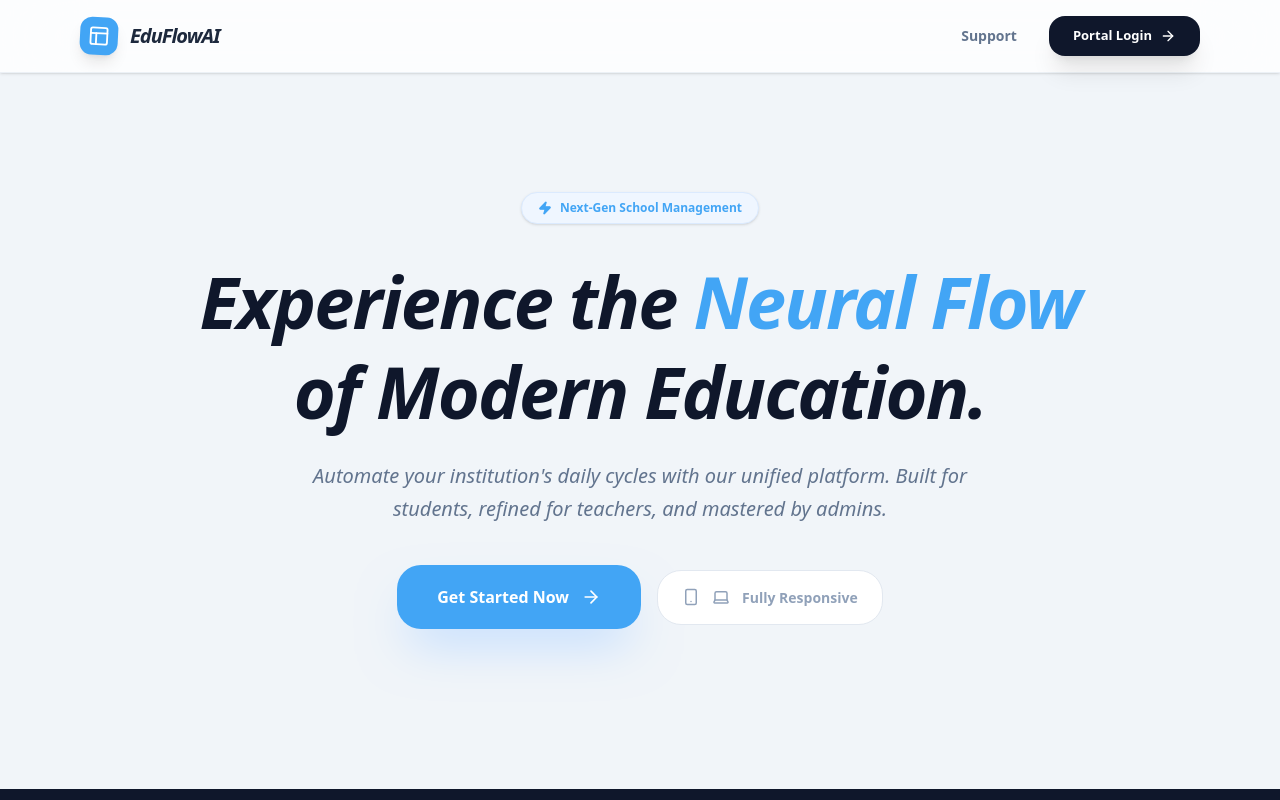
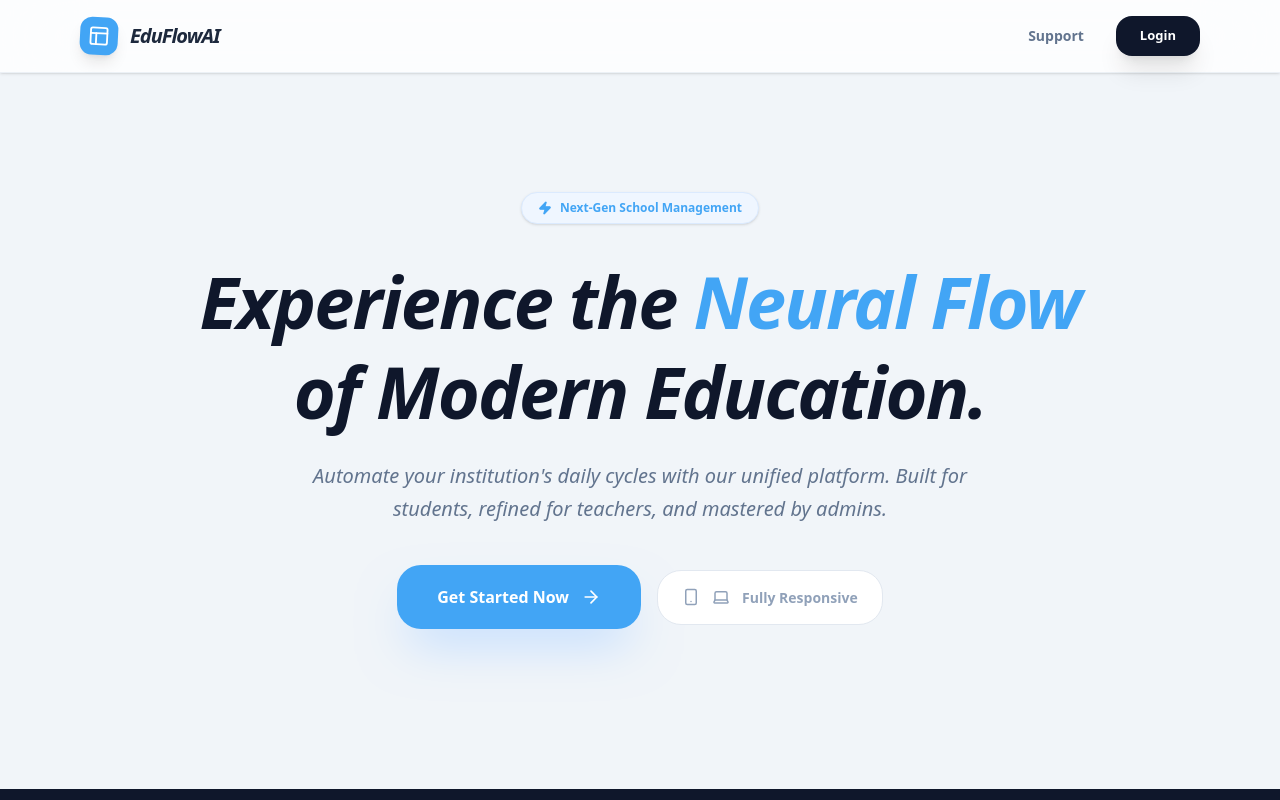
Before and after one commit to adittyaarryaai-lab/edu-management-software, a React app in the folder frontend/: page / in a window 1280 px wide. Shown: the top 800 px of the page. Built offline with nearby package versions, Linux system fonts and the light colour scheme; the HTML template or start-up script is replaced by a standard one.

Commit message:
Day 181: Updated landing page

```diff
--- a/frontend/src/pages/LandingPage.jsx
+++ b/frontend/src/pages/LandingPage.jsx
@@ -40,7 +40,7 @@ const LandingPage = () => {
             onClick={() => navigate('/login')}
             className="bg-slate-900 text-white px-6 py-2.5 rounded-2xl font-bold text-[13px] shadow-xl hover:bg-[#42A5F5] transition-all active:scale-95 flex items-center gap-2"
           >
-            Portal Login <ArrowRight size={16} />
+           Login
           </button>
         </div>
       </nav>
```
